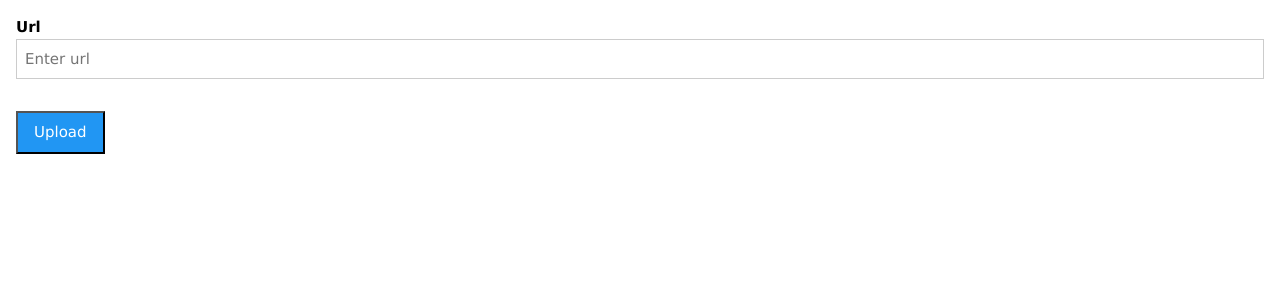
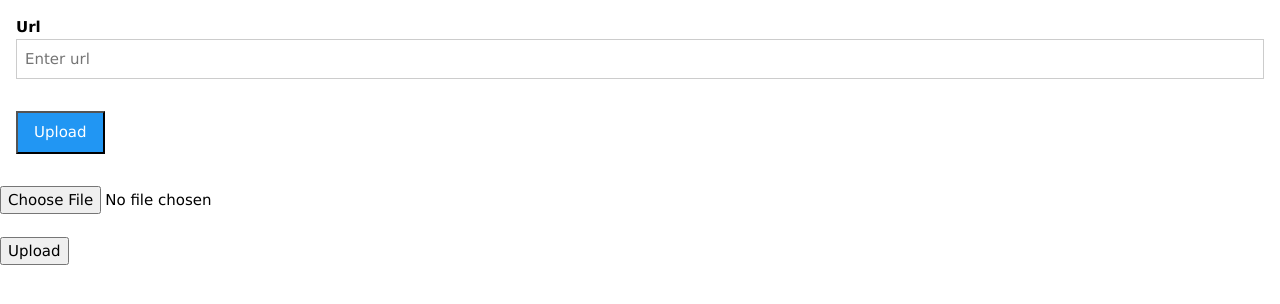
Before and after one commit to dannyochoa/otterHacks, a Flask app: page / in a window 1280 px wide. Shown: the top 304 px of the page. Run offline with Flask 2, Linux system fonts and the light colour scheme.

Commit message:
able to upload files

```diff
--- a/app.py
+++ b/app.py
@@ -1,9 +1,12 @@
 import os
-import re
 from flask import Flask, render_template, request, url_for, redirect
+from werkzeug import secure_filename
 
 
 app = Flask(__name__)
+
+app.config['UPLOAD_FOLDER'] = 'static/'
+
 @app.route('/')
 def login():
     return render_template('homepage.html')
@@ -15,6 +18,11 @@ def login_process():
 	#modifies the global username variable for later use
 	print ("in")
 	url = request.form['url']
+#	file = request.files['file']
+#	filename = secure_filename(file.filename)
+#	file.save(os.path.join(app.config['UPLOAD_FOLDER'], filename))
+#	return redirect(url_for('uploaded_file',
+ #                               filename=filename))
 	#*************************************
 	print (url)
 	#checks the user name and password. if they match this part of the code will redirect them to
@@ -34,9 +42,32 @@ def login_process():
 	    os.system("mv " + img + " static/")
 	    return redirect(url_for('results'))
 
+
+@app.route('/upload', methods=['POST'])
+def upload():
+    # Get the name of the uploaded file
+    file = request.files['file']
+    # Check if the file is one of the allowed types/extensions
+   # if file and allowed_file(file.filename):
+        # Make the filename safe, remove unsupported chars
+    filename = secure_filename(file.filename)
+        # Move the file form the temporal folder to
+        # the upload folder we setup
+    file.save(os.path.join(app.config['UPLOAD_FOLDER'], filename))
+    os.system("python label_image.py static/"+filename)
+        # Redirect the user to the uploaded_file route, which
+        # will basicaly show on the browser the uploaded file
+    return redirect(url_for('results'))
+
 @app.route('/results')
 def results():
     return render_template("results.html")
+
+
+@app.route('/static/<filename>')
+def uploaded_file(filename):
+    return send_from_directory(app.config['UPLOAD_FOLDER'],
+                               filename)
 
 
 
--- a/templates/homepage.html
+++ b/templates/homepage.html
@@ -12,4 +12,8 @@
                                 <button class="w3-btn-block w3-blue w3-section w3-padding" type="submit" name = "submit" value = "login">Upload</button>
                             </div>
                         </form>
+            <form action="upload" method="post" enctype="multipart/form-data">
+        <input type="file" name="file"><br /><br />
+        <input type="submit" value="Upload">
+      </form>
 </html>
```
